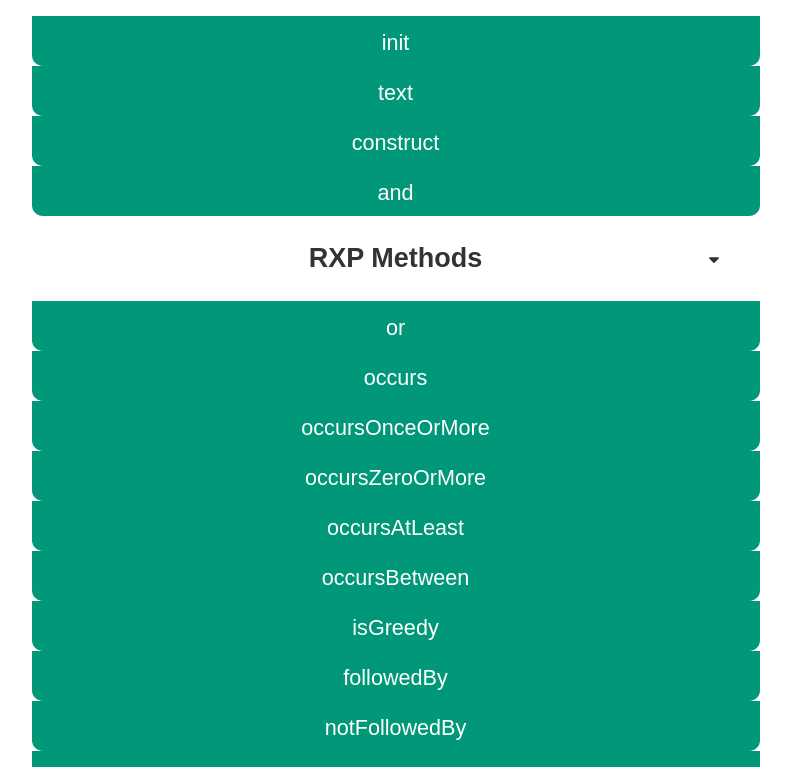
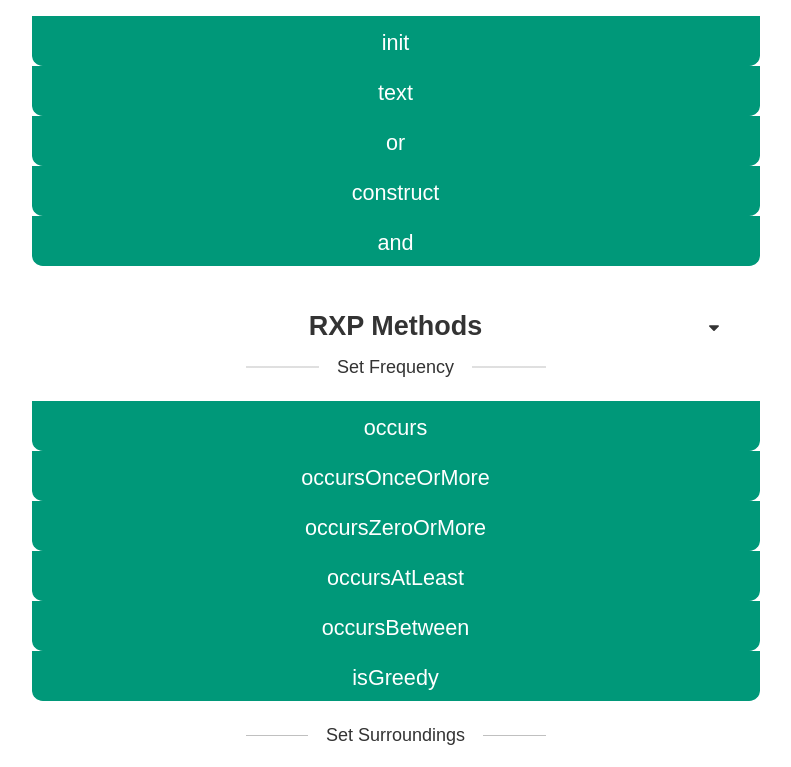
Before and after one commit to jt-rose/rxp-site, a Next.js app: page /api-guide in a window 1280 px wide. Shown: the part 802-1569 px from the top of the page, without its empty margins (330-1121 px from the left). Built offline with nearby package versions, Linux system fonts and the light colour scheme.

Commit message:
added subheaders for API page

```diff
--- a/pages/api-guide.tsx
+++ b/pages/api-guide.tsx
@@ -14,42 +14,95 @@ const backgroundHover = theme.colors.backgroundHover;
 const {
   step1Data,
   step2Data,
-  step2point5data,
   step3Data,
   step4Data,
-  step5Data,
 } = APIData;
-const allStepsData = [
-  ...step1Data,
-  ...step2Data,
-  ...step2point5data,
-  ...step3Data,
-  ...step4Data,
-  ...step5Data,
-];
+
+const MethodSectionDivider = (props: {title: string}) => (
+  <div className="outer">
+    <div className="inner">
+    <p>{props.title}</p>
+  </div>
+    <style jsx>{`
+    .outer {
+      width: 100%;
+      display: flex;
+      justify-content: center;
+    }
+    .inner {
+      width: 300px;
+      display: flex;
+      justify-content: center;
+      background: linear-gradient(180deg,
+      rgba(0,0,0,0) calc(50% - 1px),
+      rgba(192,192,192,1) calc(50%),
+      rgba(0,0,0,0) calc(50% + 1px)
+      );
+    }
+    p {
+      margin: auto;
+      padding: 0 1em;
+      background-color: #fff;
+    }
+    `}</style>
+  </div>
+);
 
 interface APISection {
   title: string;
-  ApiKeys: APIKeyData[]
+  content: APIKeyData[];
+  subHeaders: false;
 }
 
-const APIGuideSections: APISection[] = [
+interface SubHeaderData {
+  subHeader: string;
+  content: APIKeyData[];
+}
+
+interface APISectionWithHeaders {
+  title: string;
+  content: SubHeaderData[];
+  subHeaders: true;
+}
+
+
+const APIGuideSections: (APISection | APISectionWithHeaders)[] = [
   {
     title: "RXP Constructor",
-    ApiKeys: APIData.RXPUnitData,
+    content: APIData.RXPUnitData,
+    subHeaders: false
   },
   {
     title: "RXP Methods",
-    ApiKeys: allStepsData,
+    content: [
+      {
+        subHeader: "Set Frequency",
+        content: step1Data
+      },
+      {
+        subHeader: "Set Surroundings",
+        content: step2Data
+      },
+      {
+        subHeader: "Set Positioning",
+        content: step3Data
+      },
+      {
+        subHeader: "Set Options",
+        content: step4Data
+      }
+    ],
+    subHeaders: true
   },
-  // add more methods
   {
     title: "Presets",
-    ApiKeys: APIData.presetsData,
+    content: APIData.presetsData,
+    subHeaders: false
   },
   {
     title: "Shorthands",
-    ApiKeys: APIData.shorthandsData,
+    content: APIData.shorthandsData,
+    subHeaders: false
   },
 ];
 
@@ -108,7 +161,28 @@ const AccordionPanel = (props: { APIKeyInfo: APIKeyData, firstChild: boolean, la
   );
 };
 
-const AccordionSection = (props: { section: APISection }) => {
+const AccordionPanelGroup = (props: {APIKeys: APIKeyData[], showPanels: boolean}) => (
+  <ul>
+          {props.APIKeys.map((x, i) => (
+            <AccordionPanel APIKeyInfo={x}
+              firstChild={ i === 0}
+              lastChild={i === props.APIKeys.length - 1}
+              key={`accordion-${x.key}`}
+              />
+          ))}
+          <style jsx>{`
+          ul {
+            padding: 0;
+            list-style: none;
+          }
+          ul {
+            display: ${props.showPanels ? "block" : "none"}
+          }
+          `}</style>
+        </ul>
+);
+
+const AccordionSection = (props: { section: APISection | APISectionWithHeaders, lastSection: boolean }) => {
   const [showPanels, togglePanels] = useState(true);
   const {section} = props;
 
@@ -121,26 +195,17 @@ const AccordionSection = (props: { section: APISection }) => {
           <FaSortDown style={{transform: `${showPanels ? "none" : "rotate(180deg)"}`, paddingBottom: `${showPanels ? "5px" : "none"}`}}/>
       </div>
       </div>
-
-
-        <ul>
-          {section.ApiKeys.map((x, i) => (
-            <AccordionPanel APIKeyInfo={x}
-              firstChild={ i === 0}
-              lastChild={i === section.ApiKeys.length - 1}
-              key={`accordion-${x.key}`}
-              />
-          ))}
-        </ul>
+        {section.subHeaders ? section.content.map(keys => (
+            <div key={`subHeader-section-${keys.subHeader}`}>
+              <MethodSectionDivider title={keys.subHeader}/>
+              <AccordionPanelGroup APIKeys={keys.content} showPanels={showPanels}/>
+            </div>
+          )) : (<AccordionPanelGroup APIKeys={section.content} showPanels={showPanels}/>)}
         <style jsx>{`
           .api-section {
             padding-left: 2em;
             padding-right: 2em;
-          }
-          ul {
-            padding: 0;
-            list-style: none;
-            display: ${showPanels ? "block" : "none"}
+            margin-bottom: ${props.lastSection ? "2em" : "3em"};
           }
           .section-title-container {
             display: flex;
@@ -162,8 +227,12 @@ const AccordionSection = (props: { section: APISection }) => {
 
 const APIGuide = () => (
   <div>
-    {APIGuideSections.map((section) => (
-      <AccordionSection section={section} key={`${section.title}-key`}/>
+    {APIGuideSections.map((section, i) => (
+      <AccordionSection
+        section={section}
+        key={`${section.title}-key`}
+        lastSection={APIGuideSections.length === (i + 1)}
+      />
     ))}
   </div>
 );
--- a/utils/APIData.tsx
+++ b/utils/APIData.tsx
@@ -53,6 +53,17 @@ init(sample, / for /, "code example").construct("g")
 //  result: "escape \\\\[ me"`
   },
   {
+    key: "or",
+    description:
+      <p>Provides an alternative possible match for the initial search text. Every unique argument provided will result in an additional alternative possible text.</p>,
+    codeSample: `sample.or('something else').construct()
+//  result: /(?:(?:sample)|(?:something else))/
+
+sample.or("this", "that").construct()
+//  result: /(?:(?:sample)|(?:this)|(?:that))/
+`
+  },
+  {
     key: "construct",
     description:
       <p>Transforms the RXP constructor into a standard regex,
@@ -78,21 +89,8 @@ sample.construct("global", "i", "s")
   },
 ];
 
+
 const step1Data: APIKeyData[] = [
-  {
-    key: "or",
-    description:
-      <p>Provides an alternative possible match for the initial search text. Every unique argument provided will result in an additional alternative possible text.</p>,
-    codeSample: `sample.or('something else').construct()
-//  result: /(?:(?:sample)|(?:something else))/
-
-sample.or("this", "that").construct()
-//  result: /(?:(?:sample)|(?:this)|(?:that))/
-`
-  },
-];
-
-const step2Data: APIKeyData[] = [
   {
     key: "occurs",
     description:
@@ -128,19 +126,16 @@ const step2Data: APIKeyData[] = [
     codeSample: `sample.occursBetween( 2, 4).construct()
 //  result: /(?:sample){2,4}/`
   },
-];
-
-const step2point5data: APIKeyData[] = [
   {
     key: "isGreedy",
     description:
       <p>Modifies previous search marker to use a greedy search. Can be applied after using either the <APICodeLink sectionID="occursOnceOrMore" /> or <APICodeLink sectionID="occursZeroOrMore" /> constructor methods, or after the <APICodeLink sectionID="oneOrMore" /> or <APICodeLink sectionID="zeroOrMore" /> shorthands.</p>,
     codeSample: `sample.occursOnceOrMore.and.isGreedy.construct()
 //  result: /(?:sample)+/`
-  },
+  }
 ];
 
-const step3Data: APIKeyData[] = [
+const step2Data: APIKeyData[] = [
   {
     key: "followedBy",
     description:
@@ -171,7 +166,7 @@ const step3Data: APIKeyData[] = [
   },
 ];
 
-const step4Data: APIKeyData[] = [
+const step3Data: APIKeyData[] = [
   {
     key: "atStart",
     description:
@@ -187,7 +182,7 @@ const step4Data: APIKeyData[] = [
   },
 ];
 
-const step5Data: APIKeyData[] = [
+const step4Data: APIKeyData[] = [
   {
     key: "isOptional",
     description:
@@ -359,10 +354,8 @@ export const APIData = {
   RXPUnitData,
   step1Data,
   step2Data,
-  step2point5data,
   step3Data,
   step4Data,
-  step5Data,
   presetsData,
   shorthandsData,
 };
```
Also changed, not shown: pages/guide.tsx (+5 -5 lines).
